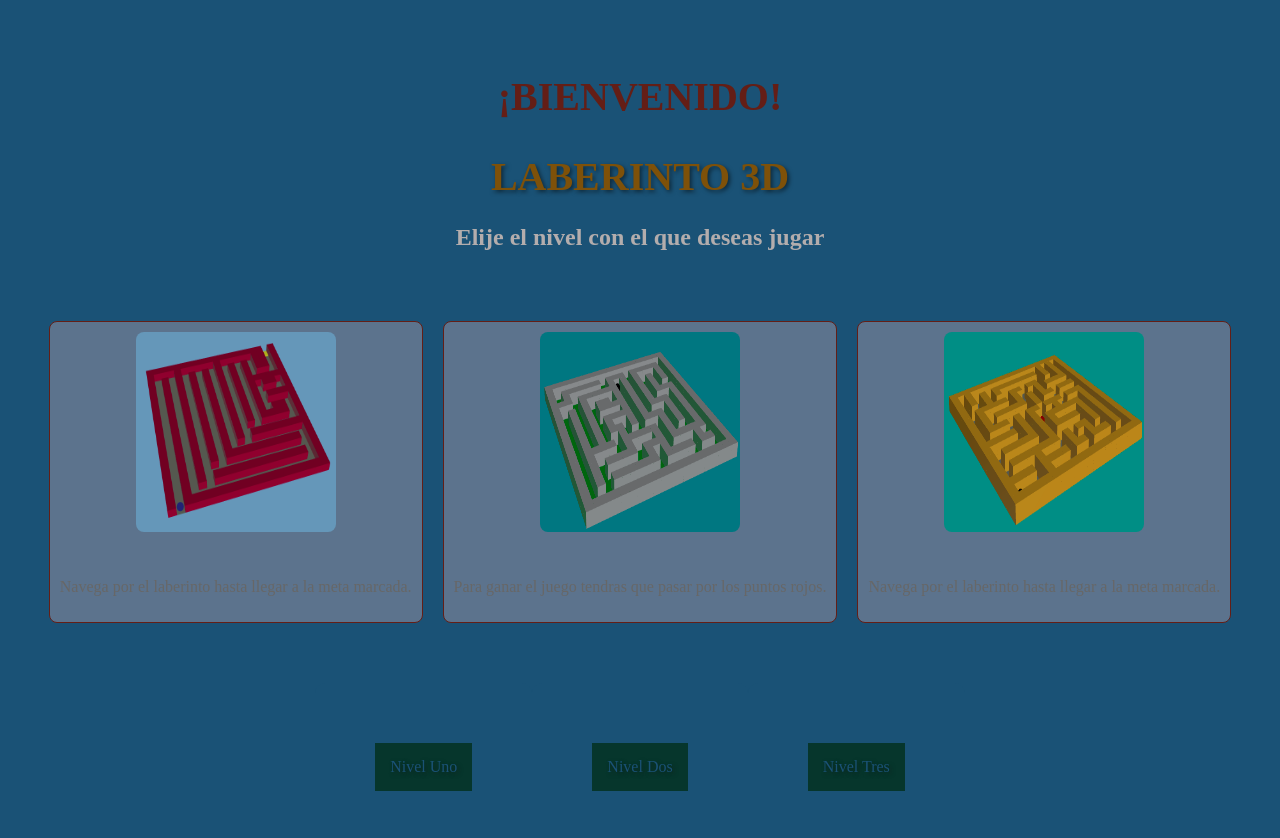
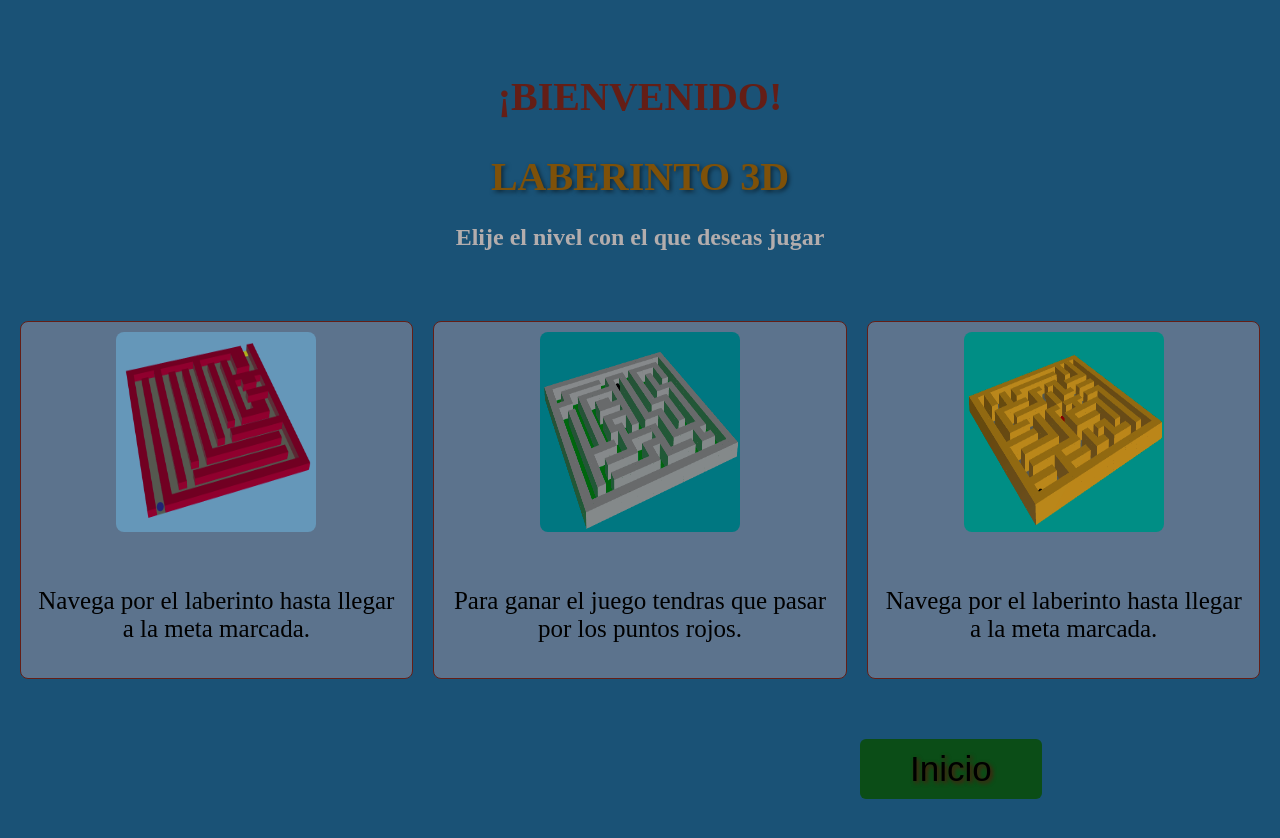
Before and after one commit to Yaki-55/juegosUTM, an Angular app: page /laberinto in a window 1280 px wide. Shown: the top 838 px of the page. Built offline with nearby package versions, Linux system fonts and the light colour scheme.

Commit message:
Cambios laberinto

```diff
--- a/src/components/laberinto-n1/laberinto-n1.component.css
+++ b/src/components/laberinto-n1/laberinto-n1.component.css
@@ -2,3 +2,30 @@ canvas {
     display: block;
     margin: 0 auto;
   }
+  #miBoton {
+    position: absolute;
+    padding: 10px 30px;
+    background-color: #9c1717;
+    text-shadow: 2px 2px 4px rgba(4, 4, 4, 0.6);
+    border: none;
+    border-radius: 6px;
+    cursor: pointer;
+    font-size: 25px;
+  }
+
+  #miBoton:hover {
+    background-color: #c04747;
+  }
+  #timeScore {
+    position: absolute;
+    top: 40px;
+    left: 48%;
+    padding: 10px 20px;
+    background-color: rgba(0, 0, 0, 0.5);
+    color: #fff;
+    font-size: 16px;
+    border-radius: 5px;
+  }
+  .my-swalert-title{
+    font-size: 20px ;
+  }
--- a/src/components/laberinto-n1/laberinto-n1.component.html
+++ b/src/components/laberinto-n1/laberinto-n1.component.html
@@ -1,4 +1,6 @@
 
 <div class="row">
     <canvas width="600" height="800" id="miCanvas"></canvas>
+    <button id="miBoton" (click)="InicioLaberinto()">SALIR</button>
+    <div id="timeScore">Time: 0s</div>
 </div>
--- a/src/components/laberinto-n1/laberinto-n1.component.ts
+++ b/src/components/laberinto-n1/laberinto-n1.component.ts
@@ -1,4 +1,5 @@
-import { Component, OnInit } from '@angular/core';
+import { Component, OnInit, OnDestroy } from '@angular/core';
+import { Router } from '@angular/router';
 import * as THREE from 'three';
 import { OrbitControls } from 'three/examples/jsm/controls/OrbitControls.js';
 import Swal from 'sweetalert2';
@@ -10,7 +11,8 @@ import Swal from 'sweetalert2';
   templateUrl: './laberinto-n1.component.html',
   styleUrl: './laberinto-n1.component.css'
 })
-export class LaberintoN1Component implements OnInit {
+export class LaberintoN1Component implements OnInit, OnDestroy {
+  constructor(private router: Router) {}
 
   private M: number[][] = [
     [1, 4, 1, 1, 1, 1, 1, 1, 1, 1, 1, 1, 1, 1, 1, 1, 1, 1, 1, 1],//1
@@ -52,10 +54,20 @@ export class LaberintoN1Component implements OnInit {
   private renderer!: THREE.WebGLRenderer;
   private controls!: OrbitControls;
   private esfera!: THREE.Mesh;
+  private timer: number = 0;
+  private intervalId: any;
+  private timerStarted: boolean = false;
 
   ngOnInit(): void {
     this.initScene();
+    //this.startTimer();
+    this.positionButton(); // Posicionar el botón
     window.addEventListener('resize', () => this.onWindowResize(), false);
+  }
+  ngOnDestroy(): void {
+    if (this.intervalId) {
+      clearInterval(this.intervalId);
+    }
   }
 
   private initScene(): void {
@@ -78,6 +90,31 @@ export class LaberintoN1Component implements OnInit {
     window.addEventListener('keydown', (e) => this.teclado(e));
 
     this.animate();
+  }
+
+  private startTimer(): void {
+    this.intervalId = setInterval(() => {
+      this.timer++;
+      const timeScoreElement = document.getElementById('timeScore');
+      if (timeScoreElement) {
+        timeScoreElement.innerText = `Time: ${this.timer}s`;
+      }
+    }, 1000);
+  }
+
+  private positionButton(): void {
+    const canvas = document.getElementById('miCanvas') as HTMLCanvasElement;
+    const button = document.getElementById('miBoton') as HTMLButtonElement;
+
+    // Posicionar el botón dentro del canvas
+    const rect = canvas.getBoundingClientRect();
+    button.style.top = (rect.top + 100) + 'px';
+    button.style.left = (rect.left + 80) + 'px';
+  }
+
+
+  InicioLaberinto() {
+    this.router.navigate(['/laberinto']);
   }
 
   private addBase(): void {
@@ -142,19 +179,32 @@ export class LaberintoN1Component implements OnInit {
     e.preventDefault();
     const key = e.keyCode;
 
+    if (!this.timerStarted && (key === this.keyCode.RIGHT_ARROW || key === this.keyCode.LEFT_ARROW || key === this.keyCode.UP_ARROW || key === this.keyCode.DOWN_ARROW)) {
+      this.startTimer();
+      this.timerStarted = true;
+    }
+
     const CX = Math.trunc((this.esfera.position.x + 19) / 2);
     const CZ = Math.trunc((19 - this.esfera.position.z) / 2);
 
 
     if (this.M[CZ][CX] == 2) {
+      if (this.intervalId) {
+        clearInterval(this.intervalId);
+      }
       Swal.fire({
           title: 'Felicidades Ganastes el Nivel Uno ',
-          text: "¿Deseas continuar con el siguiente Nivel?",
+          //text: "¿Deseas continuar con el siguiente Nivel?",
+          text: `Tiempo: ${this.timer}s.
+          ¿Deseas continuar con el siguiente Nivel?`,
           showCancelButton: true,
           confirmButtonColor: '#3085d6',
           cancelButtonColor: '#d33',
           cancelButtonText: 'NO',
-          confirmButtonText: 'YES'
+          confirmButtonText: 'YES',
+          customClass: {
+            title: 'my-swalert-title'
+          }
         }).then((result:any) => {
           if (result.isConfirmed) {
             window.location.href = '/laberintoN2'
--- a/src/components/laberinto-n2/laberinto-n2.component.css
+++ b/src/components/laberinto-n2/laberinto-n2.component.css
@@ -2,3 +2,27 @@ canvas {
     display: block;
     margin: 0 auto;
   }
+  #miBoton {
+    position: absolute;
+    padding: 10px 30px;
+    background-color: #9c1717;
+    text-shadow: 2px 2px 4px rgba(4, 4, 4, 0.6);
+    border: none;
+    border-radius: 6px;
+    cursor: pointer;
+    font-size: 25px;
+  }
+
+  #miBoton:hover {
+    background-color: #c04747;
+  }
+  #timeScore {
+    position: absolute;
+    top: 40px;
+    left: 48%;
+    padding: 10px 20px;
+    background-color: rgba(0, 0, 0, 0.5);
+    color: #fff;
+    font-size: 16px;
+    border-radius: 5px;
+  }
--- a/src/components/laberinto-n2/laberinto-n2.component.html
+++ b/src/components/laberinto-n2/laberinto-n2.component.html
@@ -1,3 +1,5 @@
 <div class="row">
     <canvas width="600" height="800" id="miCanvas"></canvas>
+    <button id="miBoton" (click)="InicioLaberinto()">SALIR</button>
+    <div id="timeScore">Time: 0s</div>
 </div>
--- a/src/components/laberinto-n2/laberinto-n2.component.ts
+++ b/src/components/laberinto-n2/laberinto-n2.component.ts
@@ -1,5 +1,6 @@
-import { Component, OnInit } from '@angular/core';
+import { Component, OnInit, OnDestroy  } from '@angular/core';
 import * as THREE from 'three';
+import { Router } from '@angular/router';
 import { OrbitControls } from 'three/examples/jsm/controls/OrbitControls.js';
 import Swal from 'sweetalert2';
 
@@ -10,7 +11,9 @@ import Swal from 'sweetalert2';
   templateUrl: './laberinto-n2.component.html',
   styleUrl: './laberinto-n2.component.css'
 })
-export class LaberintoN2Component implements OnInit{
+export class LaberintoN2Component implements OnInit, OnDestroy {
+  constructor(private router: Router) {}
+
   private M: number[][] = [
     [1, 1, 1, 1, 1, 1, 1, 1, 1, 1, 1, 1, 1, 1, 1, 1, 1, 1, 1, 1],
     [1, 0, 0, 0, 0, 0, 0, 0, 0, 0, 0, 0, 0, 0, 0, 0, 0, 0, 0, 1],
@@ -51,12 +54,20 @@ export class LaberintoN2Component implements OnInit{
   private renderer!: THREE.WebGLRenderer;
   private controls!: OrbitControls;
   private esfera!: THREE.Mesh;
+  private timer: number = 0;
+  private intervalId: any;
+  private timerStarted: boolean = false;
 
   ngOnInit(): void {
     this.initScene();
+    this.positionButton(); // Posicionar el botón
     window.addEventListener('resize', () => this.onWindowResize(), false);
   }
-
+  ngOnDestroy(): void {
+    if (this.intervalId) {
+      clearInterval(this.intervalId);
+    }
+  }
   private initScene(): void {
     this.canvas = document.getElementById('miCanvas') as HTMLCanvasElement;
     this.scene.background = new THREE.Color(0x1A7481);
@@ -77,6 +88,28 @@ export class LaberintoN2Component implements OnInit{
     window.addEventListener('keydown', (e) => this.teclado(e));
 
     this.animate();
+  }
+  private startTimer(): void {
+    this.intervalId = setInterval(() => {
+      this.timer++;
+      const timeScoreElement = document.getElementById('timeScore');
+      if (timeScoreElement) {
+        timeScoreElement.innerText = `Time: ${this.timer}s`;
+      }
+    }, 1000);
+  }
+  private positionButton(): void {
+    const canvas = document.getElementById('miCanvas') as HTMLCanvasElement;
+    const button = document.getElementById('miBoton') as HTMLButtonElement;
+
+    // Posicionar el botón dentro del canvas
+    const rect = canvas.getBoundingClientRect();
+    button.style.top = (rect.top + 100) + 'px';
+    button.style.left = (rect.left + 80) + 'px';
+  }
+
+  InicioLaberinto() {
+    this.router.navigate(['/laberinto']);
   }
 
   private addBase(): void {
@@ -155,6 +188,11 @@ export class LaberintoN2Component implements OnInit{
     e.preventDefault();
     const key = e.keyCode;
 
+    if (!this.timerStarted && (key === this.keyCode.RIGHT_ARROW || key === this.keyCode.LEFT_ARROW || key === this.keyCode.UP_ARROW || key === this.keyCode.DOWN_ARROW)) {
+      this.startTimer();
+      this.timerStarted = true;
+    }
+
     const CX = Math.trunc((this.esfera.position.x + 19) / 2);
     const CZ = Math.trunc((19 - this.esfera.position.z) / 2);
 
@@ -164,9 +202,14 @@ export class LaberintoN2Component implements OnInit{
     }
 
     if (this.M[CZ][CX] === 3 && this.cont === 2) {
+      if (this.intervalId) {
+        clearInterval(this.intervalId);
+      }
       Swal.fire({
-        title: 'Felicidades Ganaste el Nivel 2 ',
-          text: "¿Deseas continuar con el siguiente nivel?",
+          title: 'Felicidades Ganaste el Nivel 2 ',
+          //text: "¿Deseas continuar con el siguiente nivel?",
+          text: `Tiempo: ${this.timer}s.
+          ¿Deseas continuar con el siguiente Nivel?`,
           showCancelButton: true,
           confirmButtonColor: '#3085d6',
           cancelButtonColor: '#d33',
--- a/src/components/laberinto-n3/laberinto-n3.component.css
+++ b/src/components/laberinto-n3/laberinto-n3.component.css
@@ -2,3 +2,27 @@ canvas {
     display: block;
     margin: 0 auto;
   }
+  #miBoton {
+    position: absolute;
+    padding: 10px 30px;
+    background-color: #9c1717;
+    text-shadow: 2px 2px 4px rgba(4, 4, 4, 0.6);
+    border: none;
+    border-radius: 6px;
+    cursor: pointer;
+    font-size: 25px;
+  }
+
+  #miBoton:hover {
+    background-color: #c04747;
+  }
+  #timeScore {
+    position: absolute;
+    top: 40px;
+    left: 48%;
+    padding: 10px 20px;
+    background-color: rgba(0, 0, 0, 0.5);
+    color: #fff;
+    font-size: 16px;
+    border-radius: 5px;
+  }
--- a/src/components/laberinto-n3/laberinto-n3.component.html
+++ b/src/components/laberinto-n3/laberinto-n3.component.html
@@ -1,3 +1,5 @@
 <div class="row">
     <canvas width="600" height="800" id="miCanvas"></canvas>
+    <button id="miBoton" (click)="InicioLaberinto()">SALIR</button>
+    <div id="timeScore">Time: 0s</div>
 </div>
--- a/src/components/laberinto-n3/laberinto-n3.component.ts
+++ b/src/components/laberinto-n3/laberinto-n3.component.ts
@@ -1,5 +1,6 @@
-import { Component, OnInit } from '@angular/core';
+import { Component, OnInit, OnDestroy } from '@angular/core';
 import * as THREE from 'three';
+import { Router } from '@angular/router';
 import { OrbitControls } from 'three/examples/jsm/controls/OrbitControls.js';
 import Swal from 'sweetalert2';
 
@@ -10,8 +11,8 @@ import Swal from 'sweetalert2';
   templateUrl: './laberinto-n3.component.html',
   styleUrl: './laberinto-n3.component.css'
 })
-export class LaberintoN3Component implements OnInit{
-
+export class LaberintoN3Component implements OnInit, OnDestroy{
+  constructor(private router: Router) {}
 
   private M: number[][] = [
     [1, 1, 1, 1, 1, 1, 1, 1, 1, 1, 1, 1, 1, 1, 1, 1, 1, 1, 1, 1],
@@ -53,12 +54,21 @@ export class LaberintoN3Component implements OnInit{
   private renderer!: THREE.WebGLRenderer;
   private controls!: OrbitControls;
   private esfera!: THREE.Mesh;
+  private timer: number = 0;
+  private intervalId: any;
+  private timerStarted: boolean = false;
+
 
   ngOnInit(): void {
     this.initScene();
+    this.positionButton(); // Posicionar el botón
     window.addEventListener('resize', () => this.onWindowResize(), false);
   }
-
+  ngOnDestroy(): void {
+    if (this.intervalId) {
+      clearInterval(this.intervalId);
+    }
+  }
   private initScene(): void {
     this.canvas = document.getElementById('miCanvas') as HTMLCanvasElement;
     this.scene.background = new THREE.Color(0x128684);
@@ -79,6 +89,31 @@ export class LaberintoN3Component implements OnInit{
     window.addEventListener('keydown', (e) => this.teclado(e));
 
     this.animate();
+  }
+
+  private startTimer(): void {
+    this.intervalId = setInterval(() => {
+      this.timer++;
+      const timeScoreElement = document.getElementById('timeScore');
+      if (timeScoreElement) {
+        timeScoreElement.innerText = `Time: ${this.timer}s`;
+      }
+    }, 1000);
+  }
+
+  private positionButton(): void {
+    const canvas = document.getElementById('miCanvas') as HTMLCanvasElement;
+    const button = document.getElementById('miBoton') as HTMLButtonElement;
+
+    // Posicionar el botón dentro del canvas
+    const rect = canvas.getBoundingClientRect();
+    button.style.top = (rect.top + 100) + 'px';
+    button.style.left = (rect.left + 80) + 'px';
+  }
+
+
+  InicioLaberinto() {
+    this.router.navigate(['/laberinto']);
   }
 
   private addBase(): void {
@@ -144,13 +179,22 @@ export class LaberintoN3Component implements OnInit{
     e.preventDefault();
     const key = e.keyCode;
 
+    if (!this.timerStarted && (key === this.keyCode.RIGHT_ARROW || key === this.keyCode.LEFT_ARROW || key === this.keyCode.UP_ARROW || key === this.keyCode.DOWN_ARROW)) {
+      this.startTimer();
+      this.timerStarted = true;
+    }
+
     const CX = Math.trunc((this.esfera.position.x + 19) / 2);
     const CZ = Math.trunc((19 - this.esfera.position.z) / 2);
 
 
     if (this.M[CZ][CX] == 3) {
+      if (this.intervalId) {
+        clearInterval(this.intervalId);
+      }
       Swal.fire({
         title: 'Felicidades, ganaste el Nivel 3!',
+        text: `Tiempo: ${this.timer}s.`,
         confirmButtonColor: '#3085d6',
         confirmButtonText: 'ok'
       }).then((result) => {
--- a/src/components/laberinto/laberinto.component.css
+++ b/src/components/laberinto/laberinto.component.css
@@ -1,47 +1,20 @@
-/* Estilos generales */
-
-/*body {
-  font-family: Arial, sans-serif;
-  margin: 0;
-  padding: 0;
-  background-color: #f0f0f0;
-  color: #981010;
-}*/
 section{
-    /*background:linear-gradient(#1A5276,#585754);
-    color: rgba(126, 126, 126, 0.856);*/
     background-color:#1A5276 ;
       height: 100vh;
   }
-
-  /* Encabezado
-  header {
-    background-color: #333;
-    color: #fff;
-    padding: 20px;
-    text-align: center;
-  }
-  */
-  /* Sección principal */
   #home {
     padding: 40px 20px;
     text-align: center;
   }
-
-  /* Fila de contenido principal */
   .fila {
     display: flex;
     justify-content: center;
     align-items: center;
     margin-bottom: 40px;
   }
-
-  /* Sección derecha de la fila */
   .der {
     max-width: 600px;
   }
-
-  /* Títulos y párrafos */
   h2.welcome {
     font-size: 2.5em;
     margin-bottom: 10px;
@@ -64,22 +37,18 @@ section{
     font-weight: bold;
 
   }
-
-  /* Contenedor de niveles */
   .niveles {
     display: flex;
     justify-content: center;
     gap: 20px;
     margin-bottom: 30px;
   }
-
-  /* Estilo para cada nivel */
   .niveles span {
     display: flex;
     flex-direction: column;
     align-items: center;
     background-color: #5c738d;
-    border: 1px solid #641E16;/*#7E5109;*/
+    border: 1px solid #641E16;
     padding: 10px;
     border-radius: 8px;
     transition: transform 0.3s;
@@ -93,36 +62,30 @@ section{
     border-radius: 8px;
     margin-bottom: 10px;
   }
-
-  /* Botones */
-  .botones {
-    /*display: flex;*/
-    justify-content: center;
-    gap: 20px;
-    margin-top: 20px;
-  }
-
-  .botones a {
-    align-items: center;
-    display: inline-block;
-    /*padding: 10px 20px;*/
-    padding: 15px;
-    color: #1A5276;
-    background-color: #06362c;
-    border-radius: 10px;
-    text-decoration: none;
-    transition: background-color 0.3s;
-    border: 60px solid;
-    text-shadow: 2px 2px 4px rgba(22, 20, 20, 0.5); /* Sombreado */
+  p{
+    color: black;
+    text-align: center;
+    font-size: 25px;
 
   }
 
-  .botones a:hover {
-    background-color: #0B5345;
-  }
+#miBoton {
+  position: absolute;
+  left: 860px;
+  padding: 10px 50px;
+  background-color: #0b4d17;
+  text-shadow: 2px 2px 4px rgba(104, 10, 10, 0.8);
+  border: none;
+  border-radius: 6px;
+  cursor: pointer;
+  font-size: 35px;
+}
 
-  /* Ajustes responsivos */
-  @media (max-width: 768px) {
+#miBoton:hover {
+  background-color: #416848;
+}
+
+@media (max-width: 768px) {
     .fila {
         flex-direction: column;
     }
@@ -131,9 +94,4 @@ section{
         flex-direction: column;
         gap: 10px;
     }
-
-    .botones {
-        flex-direction: column;
-        gap: 20px;
-    }
   }
--- a/src/components/laberinto/laberinto.component.html
+++ b/src/components/laberinto/laberinto.component.html
@@ -9,20 +9,22 @@
     </div>
     <div>
         <div class="niveles">
-            <span class="niveles">
+            <span class="niveles" (click)="navigateToNivel1()">
                 <img src="../assets/imagenes/nivel1.png" width="200px" height="200px">
                 <p>Navega por el laberinto hasta llegar a la meta marcada.</p>
             </span>
-            <span class="niveles">
+            <span class="niveles" (click)="navigateToNivel2()">
                 <img src="../assets/imagenes/nivel02.png" width="200px" height="200px">
                 <p>Para ganar el juego tendras que pasar por los puntos rojos.</p>
             </span>
-            <span class="niveles">
+            <span class="niveles" (click)="navigateToNivel3()">
                 <img src="../assets/imagenes/nivel03.png" width="200px" height="200px">
                 <p>Navega por el laberinto hasta llegar a la meta marcada.</p>
             </span>
         </div>
 
+        <button id="miBoton" (click)="navigateToInicio()">Inicio</button>
+<!--
         <div class="">
 
             <span class="botones">
@@ -36,5 +38,6 @@
             </span>
 
         </div>
+-->
     </div>
 </section>
--- a/src/components/laberinto/laberinto.component.ts
+++ b/src/components/laberinto/laberinto.component.ts
@@ -23,6 +23,9 @@ export class LaberintoComponent {
     this.router.navigate(['/laberinto/laberintoN3']);
   }
   */
+  navigateToInicio() {
+    this.router.navigate(['/inicio']);
+  }
   navigateToNivel1() {
     this.router.navigate(['/laberintoN1']);
   }
```
